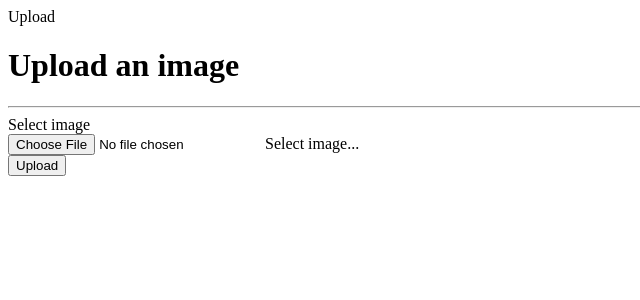
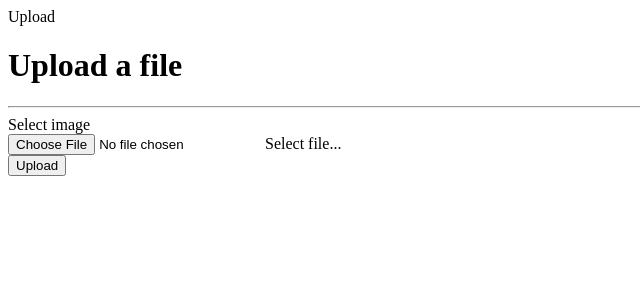
Before and after one commit to hmuus01/BScProject, a Flask app: page / in a window 1280 px wide. Shown: the top 300 px of the page, without its empty margins (0-640 px from the left). Run offline with Flask 2, Linux system fonts and the light colour scheme.

Commit message:
comments and refactoring

```diff
--- a/flaskapp.py
+++ b/flaskapp.py
@@ -31,26 +31,6 @@ app = Flask(__name__)
 def hello():
     return "Hello World!"
 
-# @app.route('/', defaults={'req_path': ''})
-# @app.route('/<path:req_path>')
-# def dir_listing(req_path):
-#     BASE_DIR = '/'
-#
-#     # Joining the base and the requested path
-#     abs_path = os.path.join(BASE_DIR, req_path)
-#
-#     # Return 404 if path doesn't exist
-#     if not os.path.exists(abs_path):
-#         return abort(404)
-#
-#     # Check if path is a file and serve
-#     if os.path.isfile(abs_path):
-#         return send_file(abs_path)
-#
-#     # Show directory contents
-#     files = os.listdir(abs_path)
-#     return render_template('files.html', files=files)
-#
 @app.route('/option', methods=["GET", "POST"])
 def option():
 
@@ -67,7 +47,6 @@ def option():
         transactions = ['transaction ' + str(i) for i in range(num_transactions)]
         indexes = [i for i in range(num_transactions)]
 
-        #
 
     return render_template("dropdown.html", colours=transactions, indexes=indexes)
 
@@ -90,7 +69,7 @@ def upload():
 
             return redirect(request.url)
 
-    return render_template("upload_image.html")
+    return render_template("upload_file.html")
 
 
 @app.route('/drop', methods=['GET', 'POST'])
@@ -105,8 +84,6 @@ def drop():
     indexes = [i for i in range(num_transactions)]
     # server uses model to predict the legitimacy of the data
 
-    #rows = data_df.loc[0:]
-
     #send_row(rows)
 
     return render_template('dropdown.html', colours=transactions, indexes=indexes)
@@ -114,7 +91,7 @@ def drop():
 
 
 @app.route("/", methods=["GET", "POST"])
-def upload_image():
+def upload_file():
 
     if request.method == "POST":
 
@@ -127,7 +104,7 @@ def upload_image():
             return redirect(request.url)
 
 
-    return render_template("upload_image.html")
+    return render_template("upload_file.html")
 
 
 if __name__ == '__main__':
--- a/templates/upload_image.html
+++ b/templates/upload_file.html
@@ -6,7 +6,7 @@
   <div class="row">
     <div class="col">
 
-      <h1>Upload an image</h1>
+      <h1>Upload a file</h1>
       <hr>
 
       <form action="/upload" method="POST" enctype="multipart/form-data">
@@ -15,7 +15,7 @@
           <label>Select image</label>
           <div class="custom-file">
             <input type="file" class="custom-file-input" name="image" id="image">
-            <label class="custom-file-label" for="image">Select image...</label>
+            <label class="custom-file-label" for="image">Select file...</label>
           </div>
         </div>
         <button type="submit" class="btn btn-primary">Upload</button>
```
Also changed, not shown: classifierapp.py (+5 -5 lines), client.py (+14 -10 lines), server.py (+10 -2 lines).
